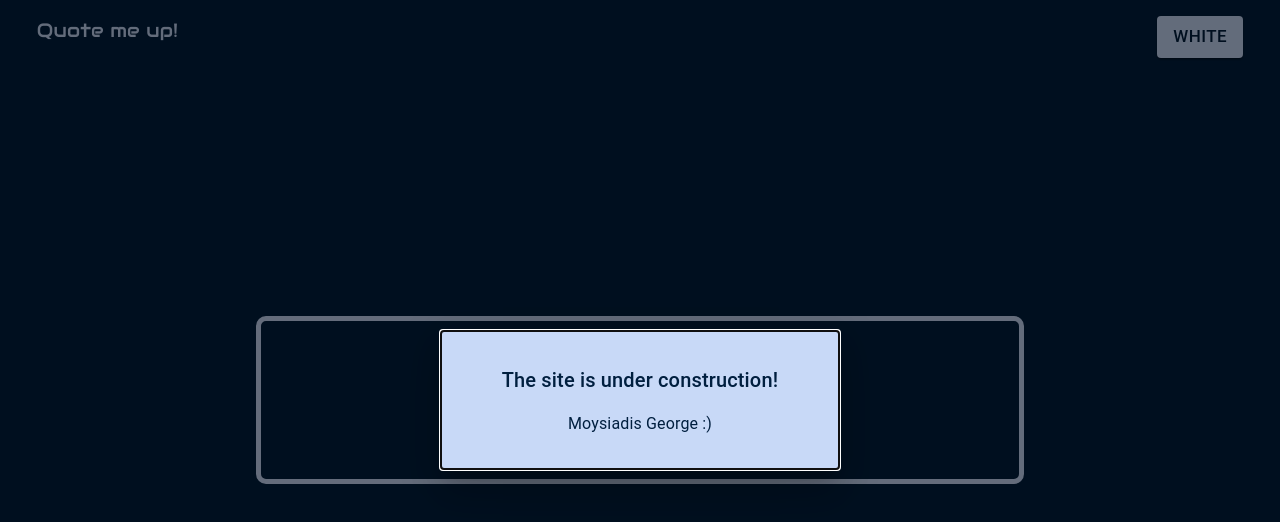
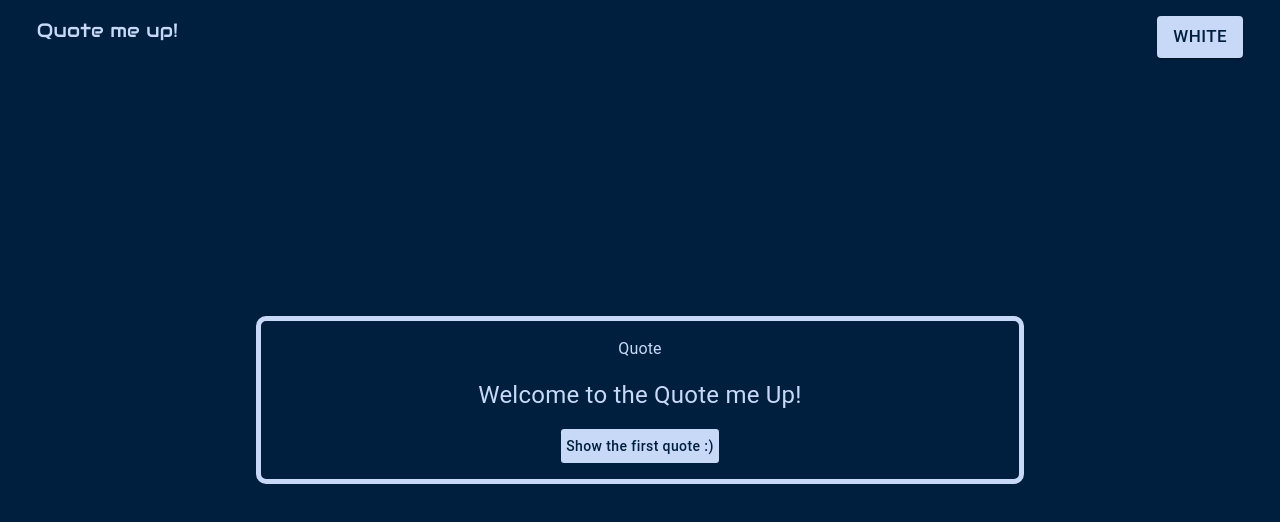
Before and after one commit to georgemois23/QuoteMeUp, a React (Create React App) app: page / in a window 1280 px wide. Shown: the top 522 px of the page. Built offline with nearby package versions, Linux system fonts and the light colour scheme.

Commit message:
duration of pop up

```diff
--- a/src/App.js
+++ b/src/App.js
@@ -42,12 +42,12 @@ function App() {
   useEffect(() => {
     const timer = setTimeout(() => {
       setOpen(true); // Open the modal after 1 second
-    }, 1000);
+    }, 500);
 
     // Close the modal after 5 seconds
     const closeTimer = setTimeout(() => {
       setOpen(false); // Close the modal after 5 seconds
-    }, 6000);
+    }, 3000);
 
     // Cleanup timers when component unmounts or when the modal is closed
     return () => {
```
